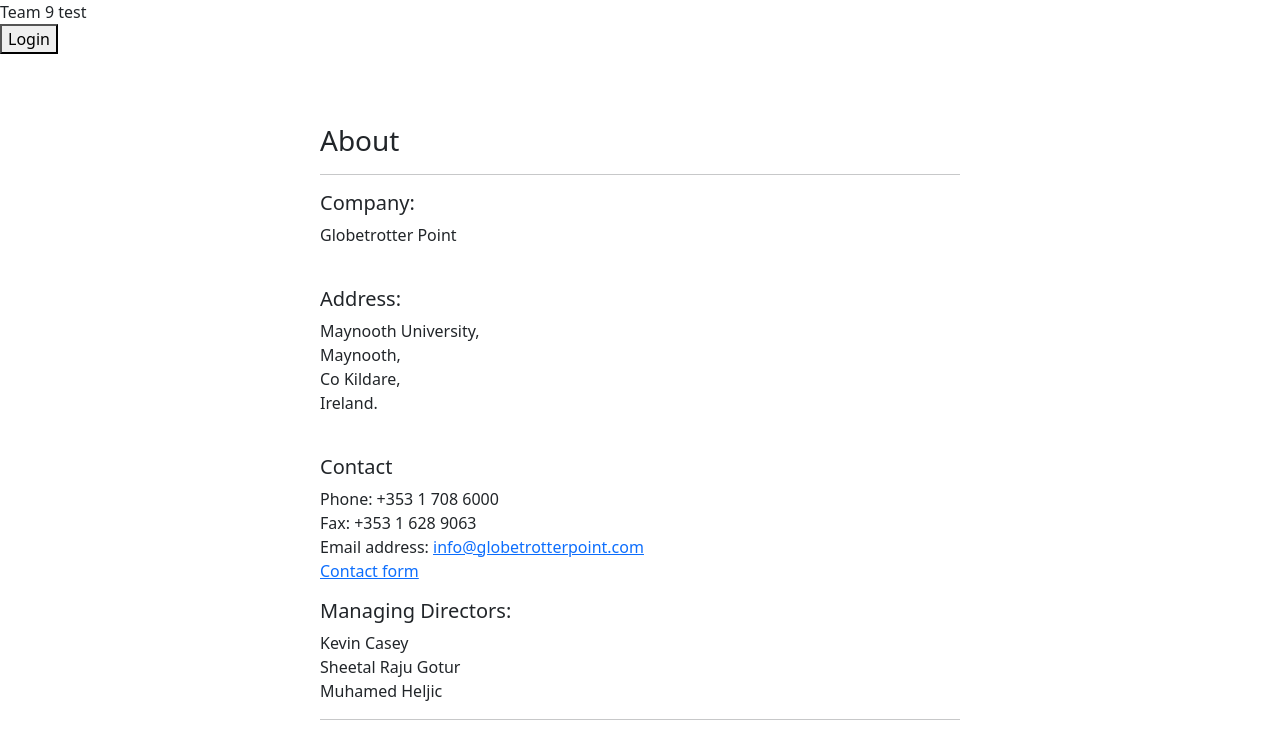
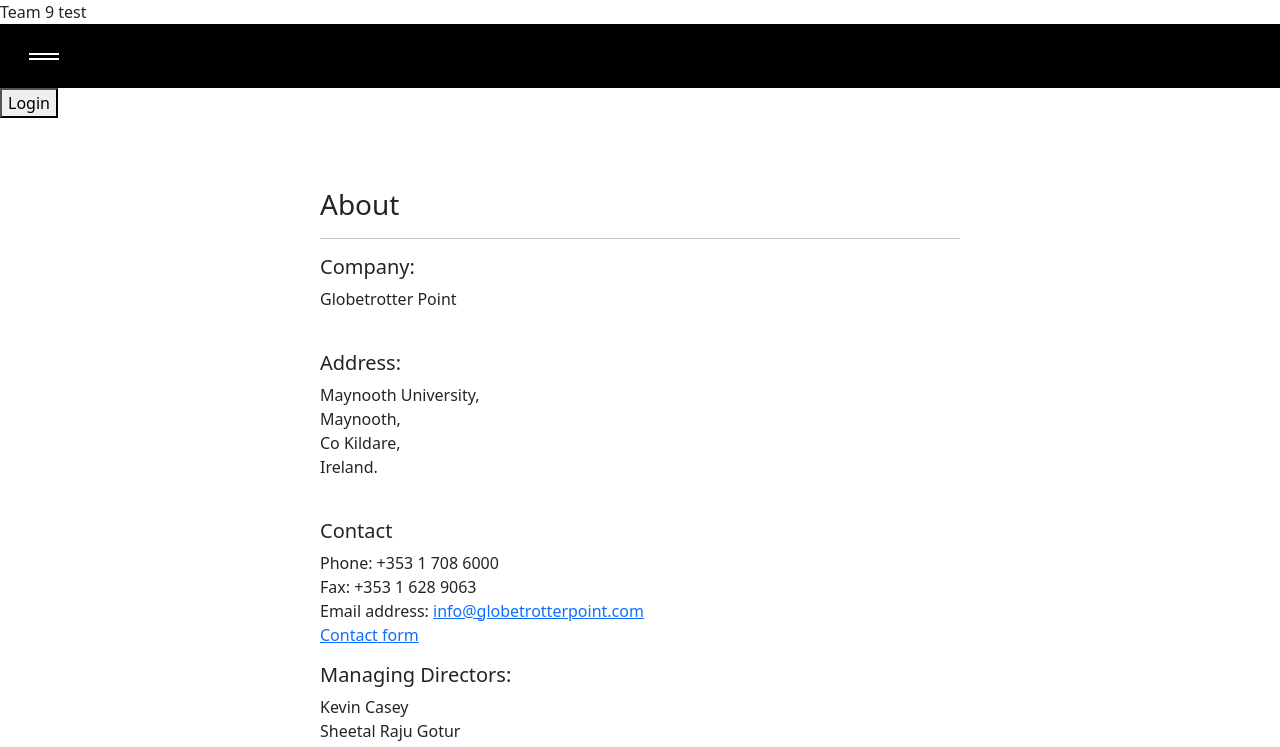
Before and after one commit to ClintonProjects/Globetrotter, a React (Create React App) app: page / in a window 1280 px wide. Shown: the top 747 px of the page. Built offline with nearby package versions, Linux system fonts and the light colour scheme; the HTML template or start-up script is replaced by a standard one.

Commit message:
merged master into About branch

```diff
--- a/src/App.js
+++ b/src/App.js
@@ -1,10 +1,12 @@
 import React, { Component } from "react";
 import Login from "./components/login/login";
 import About from "./components/about/About";
+import NavBar from "./components/NavBar/NavBar";
 class App extends Component {
     render() {
         return (
         <div className = "App" > Team 9 test
+        <NavBar/>
         <Login/>
 
         <About></About>
```
